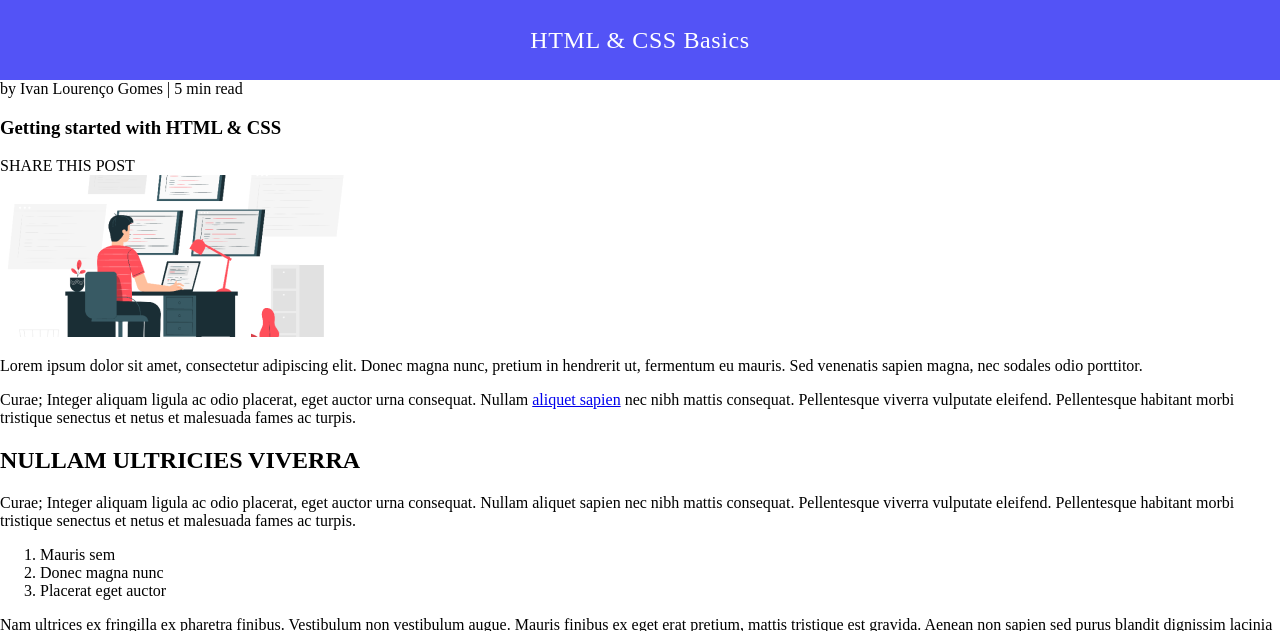
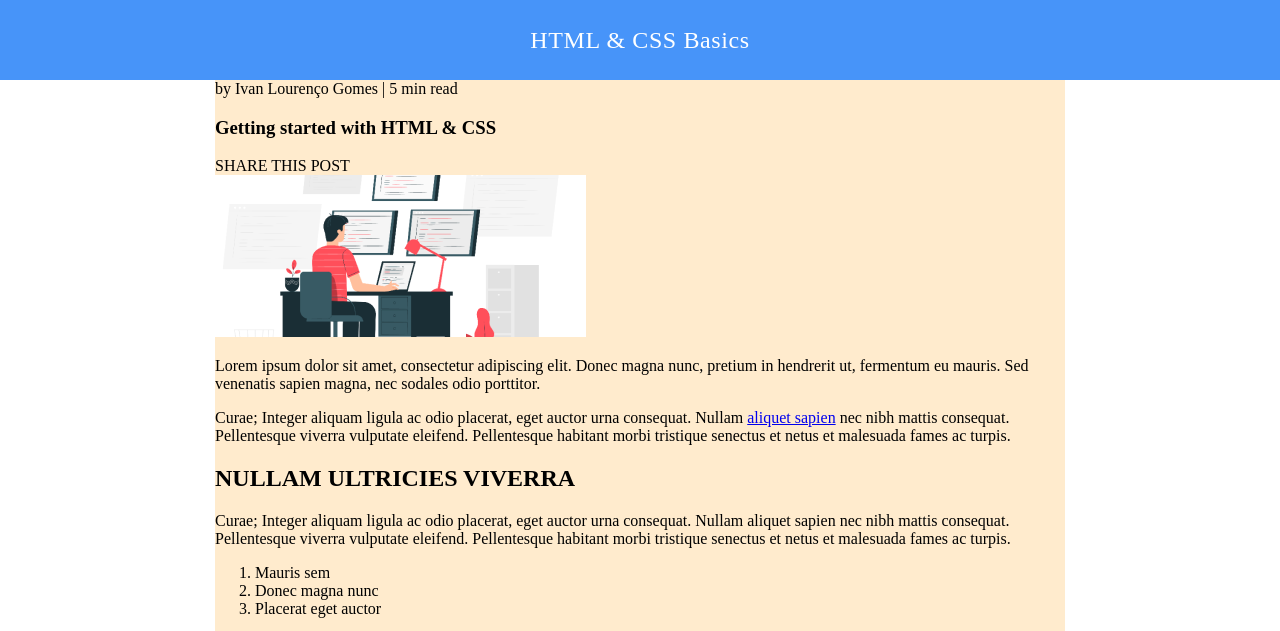
Before and after one commit to HarshitVedi29/New-Web., a plain HTML site: page index.html in a window 1280 px wide. Shown: the top 631 px of the page. Drawn offline with Linux system fonts and the light colour scheme.

Commit message:
css changes

```diff
--- a/styles.css
+++ b/styles.css
@@ -1,6 +1,6 @@
 header{
 
-    background-color: #5353f6;
+    background-color: #4794f9;
     color: white;
     text-align: center;
     font-size: 24px;
@@ -11,4 +11,11 @@ header{
 }
 body{
     margin: 0;
+
 }
+article{
+    max-width: 850px;
+    margin: auto;
+    BACKGROUND-COLOR: blanchedalmond;
+
+}
```
